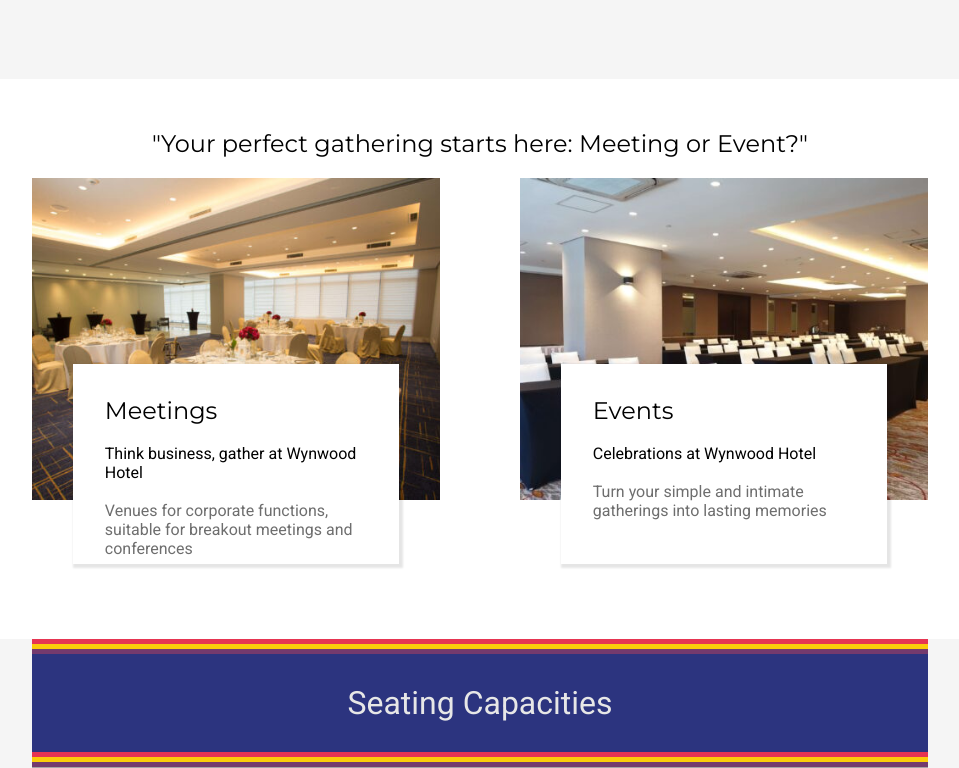
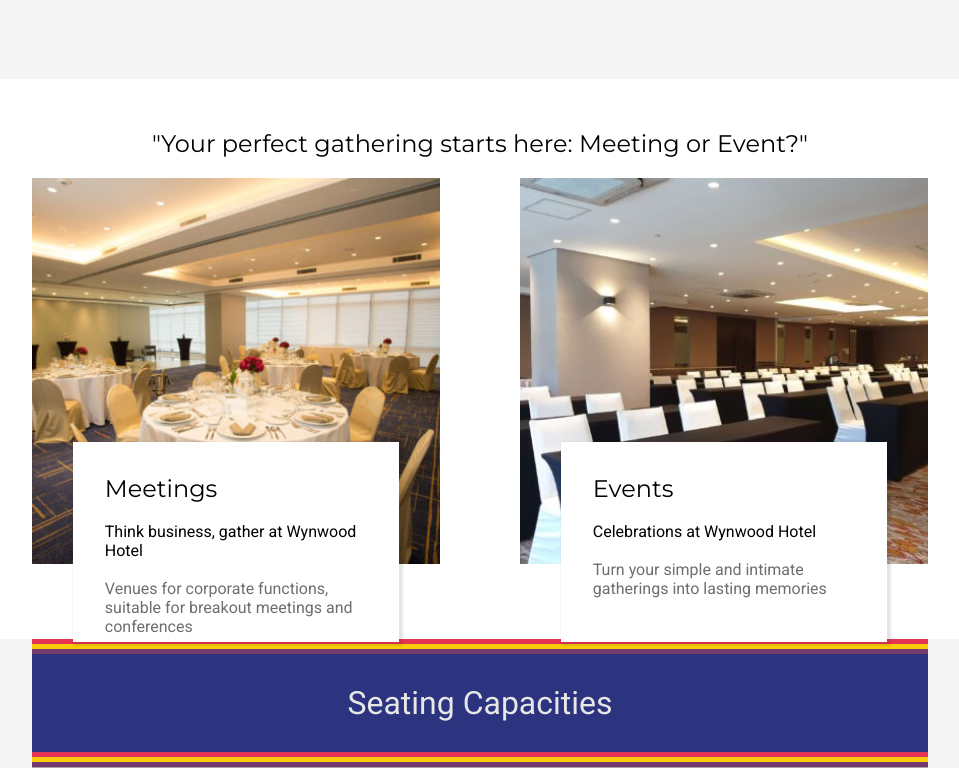
Before and after one commit to Angel0zz/wwhSample, a PHP site: page /pages/Meetings-page.html in a window 1280 px wide. Shown: the part 2081-2849 px from the top of the page, without its empty margins (160-1119 px from the left). Run offline with PHP 8.4, Linux system fonts and the light colour scheme.

Commit message:
Update m&eStyle.css

```diff
--- a/stylesCSS/m&eStyle.css
+++ b/stylesCSS/m&eStyle.css
@@ -159,22 +159,30 @@ a{
         height: 200px;
         top: 20%;
         position: relative;
+        z-index: 10;
         padding: 2em;
         box-shadow: 2px 2px 2px 2px rgba(0, 0, 0, 0.1);
     }
 }
-.meetings-box{
+.meetings-box , .events-box{
     background-color: aqua;
-    height: 100%;
+    height: 120%;
     width: 100%;
-}
-.events-box{
-    width: 100%;
-    height: 100%;
-    background-color: aquamarine;
+    position: relative;
+    transition: 1s all ease-in-out;
 }
 
+.meetings-box:hover::after , .events-box:hover::after{
+    top:0%;
+    content: '';
+    position: absolute;
+    bottom: 0;
+    left: 0;
+    width: 100%;
+    height: 100%; /* Adjust the height of the fade effect */
+    background: linear-gradient(to bottom, transparent, rgb(29,28 , 26)); /* Create the fade effect */
 
+}
 .tb-container {
     display: flex;
     flex-direction: column;
```
